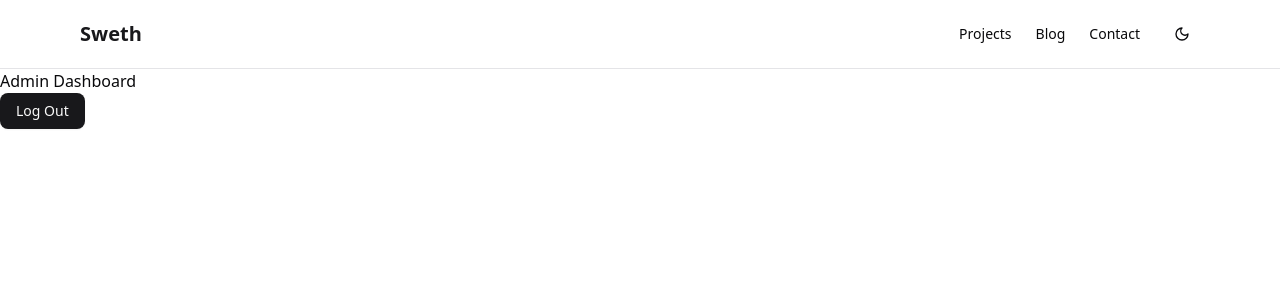
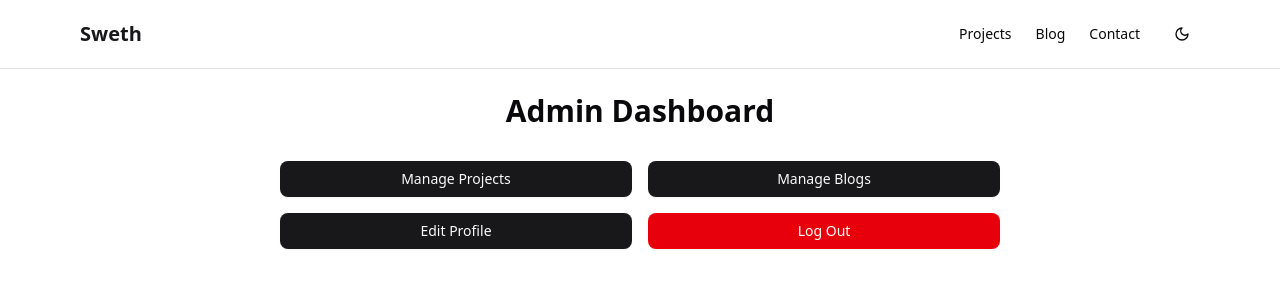
Before and after one commit to codewithsweth/sweth-portfolio, a Next.js app in the folder frontend/: page /admin in a window 1280 px wide. Shown: the top 300 px of the page. Built offline with nearby package versions, Linux system fonts and the light colour scheme; sample sign-in values are in the browser's storage.

Commit message:
1. Completed basic dashboard design with links to other pages. 2. Removed consolelog

```diff
--- a/frontend/src/app/admin/page.tsx
+++ b/frontend/src/app/admin/page.tsx
@@ -20,9 +20,20 @@ export default function AdminDashboard() {
   if (!isAuth) return null;
 
   return (
-    <div>
-      <h1>Admin Dashboard</h1>
+    <div className="max-w-3xl mx-auto p-6 space-y-8">
+      <h1 className="text-3xl font-bold text-center">Admin Dashboard</h1>
+      <div className="grid grid-cols-1 sm:grid-cols-2 gap-4">
+        <Button onClick={() => router.push("/admin/projects")}>
+          Manage Projects
+        </Button>
+        <Button onClick={() => router.push("/admin/blogs")}>
+          Manage Blogs
+        </Button>
+        <Button onClick={() => router.push("/admin/profile")}>
+          Edit Profile
+        </Button>
         <Button
+          variant={"destructive"}
           onClick={() => {
             localStorage.removeItem("token");
             router.push("/admin/login");
@@ -31,5 +42,6 @@ export default function AdminDashboard() {
           Log Out
         </Button>
       </div>
+    </div>
   );
 }
--- a/frontend/src/app/contact/page.tsx
+++ b/frontend/src/app/contact/page.tsx
@@ -1,7 +1,7 @@
 "use client";
 
 import { Button } from "@/components/ui/button";
-import React, { useEffect, useState } from "react";
+import React, { useState } from "react";
 
 export default function ContactPage() {
   const [formData, setFormData] = useState({
@@ -32,9 +32,6 @@ export default function ContactPage() {
     if (response.ok) setSubmitted(true);
   };
 
-  useEffect(() => {
-    console.log("formData", formData)
-  }, [formData])
   return (
     <div className="max-w-xl mx-auto p-6 space-y-6">
       <h1 className="text-2xl font-bold text-center">Contact Me</h1>
```
Lines whose indentation alone changed are shown as unchanged.
